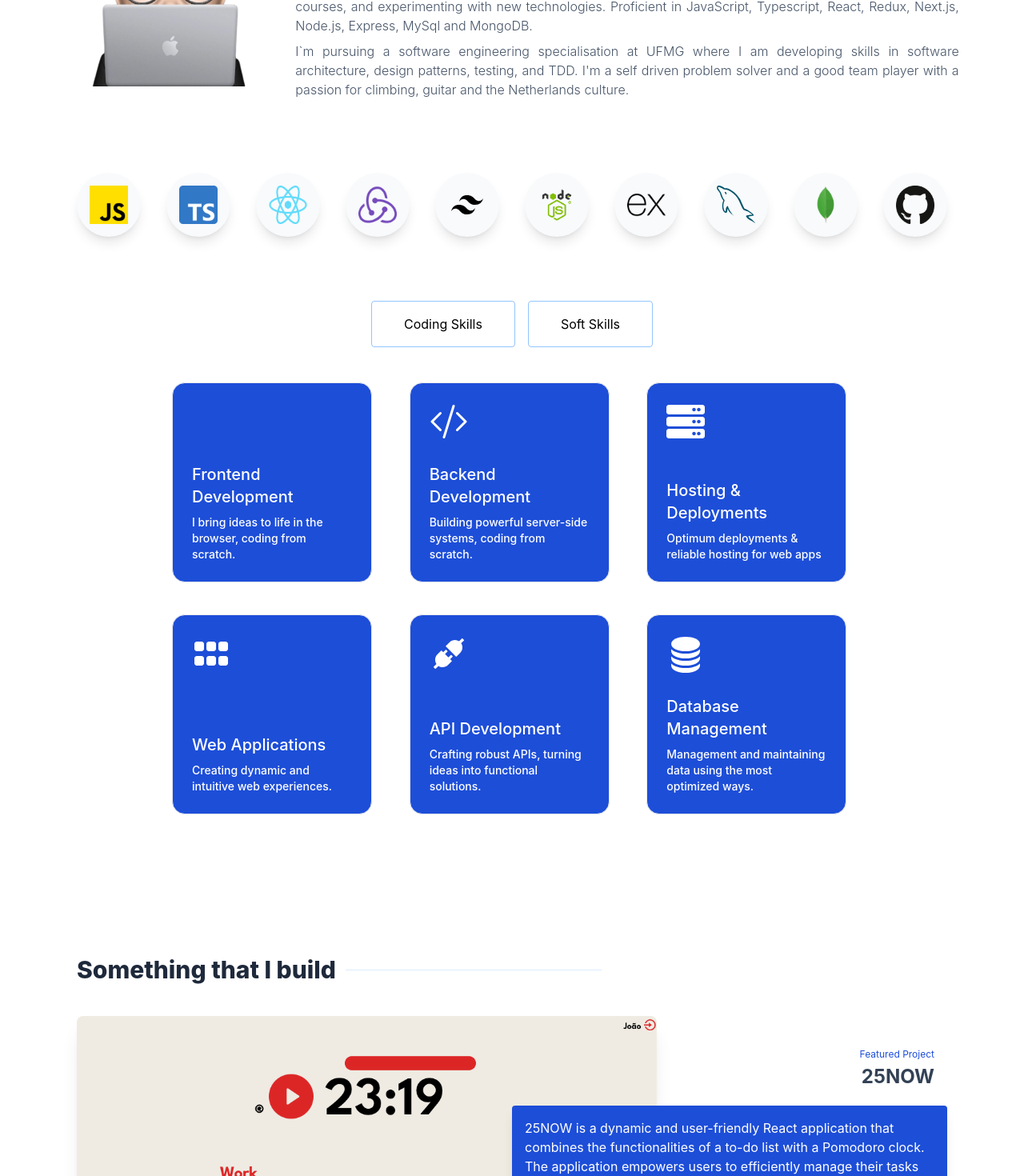
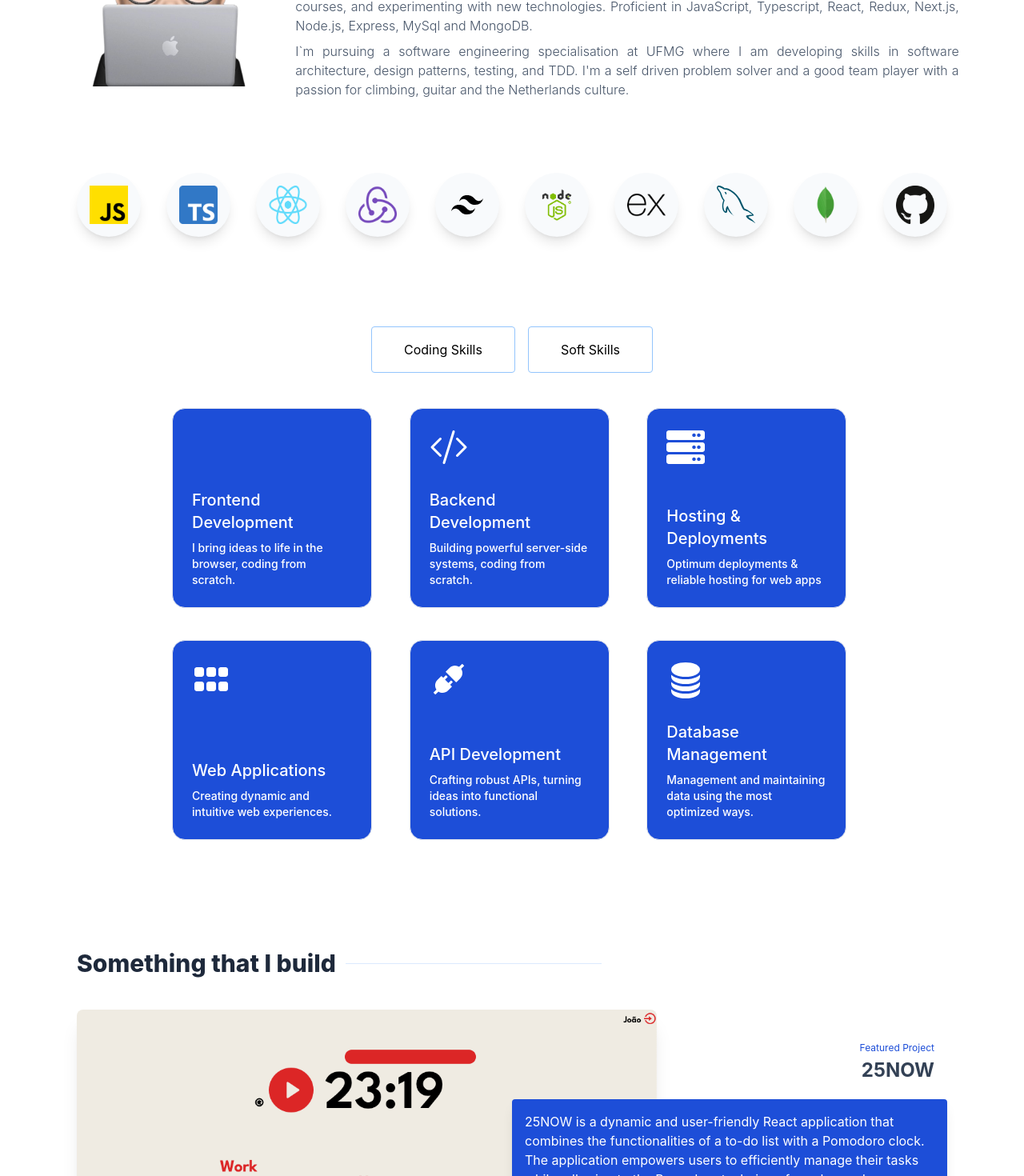
Before and after one commit to iroac/portfolio, a React (Create React App) app: page / in a window 1280 px wide. Shown: the part 744-2214 px from the top of the page at 80% size. Built offline with nearby package versions, Linux system fonts and the light colour scheme; some icons are missing.

Commit message:
add padding session about

```diff
--- a/src/App.js
+++ b/src/App.js
@@ -120,8 +120,8 @@ function App() {
         <div className="flex rounded-full justify-center items-center w-20 h-20 bg-slate-50 p-4  shadow-lg hover:shadow-xl hover:-translate-y-0.5 hover:shadow-blue-300 transition-all"><img src="/githublogo.png" alt="github logo" className=" w-10 h-10 sm:w-12 sm:h-12 " /></div>
       </div>
 
-      <div className='flex flex-col justify-center items-center' >
-        <div className="flex flex-row mt-20 mb-6 gap-4" >
+      <div className='flex flex-col justify-center items-center pt-28 ' >
+        <div className="flex flex-row mb-6 gap-4" >
           <button onClick={handleCodeSkillsButton} className="flex items-center gap-2 border border-blue-300 text-sm sm:text-base px-6 py-2.5 sm:px-10 sm:py-4 font-roboto rounded hover:shadow-lg hover:shadow-blue-200 transition-all hover:-translate-y-1" >Coding Skills</button>
           <button onClick={handleSoftSkillsButton} className="flex items-center gap-2 border border-blue-300 text-sm sm:text-base px-6 py-2.5 sm:px-10 sm:py-4 font-roboto rounded hover:shadow-lg hover:shadow-blue-200 transition-all hover:-translate-y-1" >Soft Skills</button>
         </div>
@@ -233,7 +233,7 @@ function App() {
       </div>
 
       <div className=' px-5 xs:px-10 sm:px-12 md:px-24 py-24'>
-        <div id='projects' className="flex items-center gap-3 pt-20 pb-10 ">
+        <div id='projects' className="flex items-center gap-3 pt-28 sm:pt-10 pb-10 ">
           <h1 className="text-3xl font-extrabold text-slate-800 font-inter ">Something that I build</h1>
           <div className=" h-px sm:w-64 w-32 flex-grow max-w-xs bg-blue-100"></div>
         </div>
```
